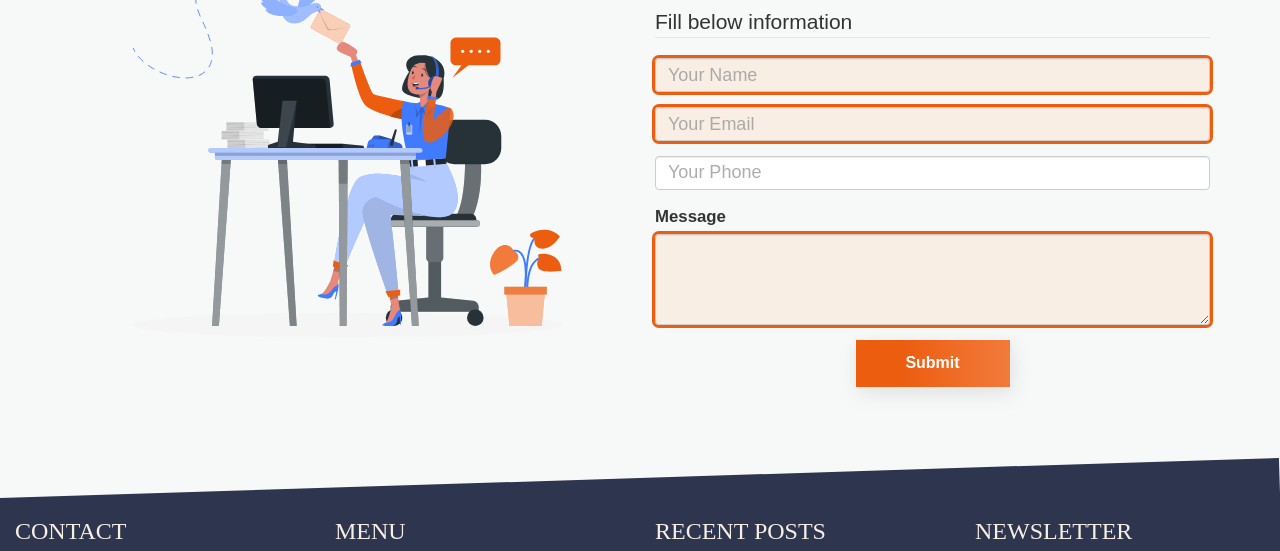
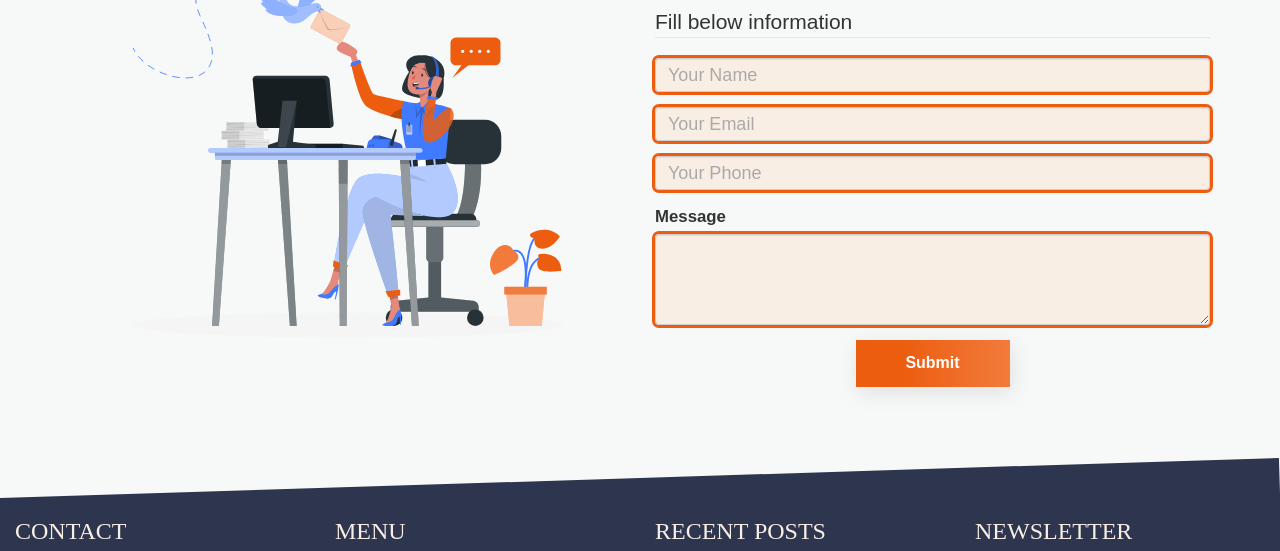
Before and after one commit to jeamshiv/studyhub.io, a plain HTML site: page index.html in a window 1280 px wide. Shown: the part 2501-3052 px from the top of the page. Drawn offline with Linux system fonts and the light colour scheme; a web font is replaced by a local one.

Commit message:
Add files via upload

```diff
--- a/css/style.css
+++ b/css/style.css
@@ -303,6 +303,7 @@ body{
 
   #contact-us .row .col-sm-6 form .form-group input[type=text],
   #contact-us .row .col-sm-6 form .form-group input[type=email],
+   #contact-us .row .col-sm-6 form .form-group input[type=number],
   #contact-us .row .col-sm-6 form .form-group textarea{
       /* border: none; */
         outline: #EC5D10;
```
